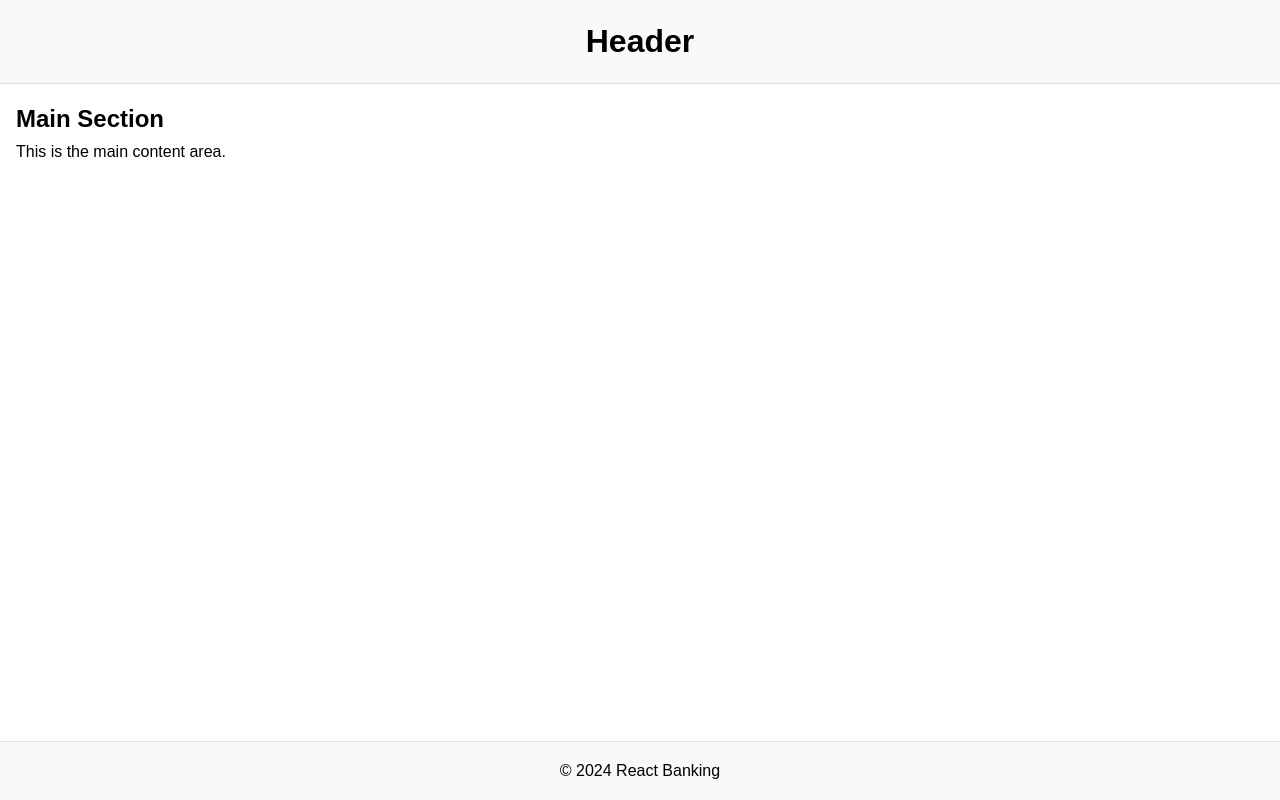
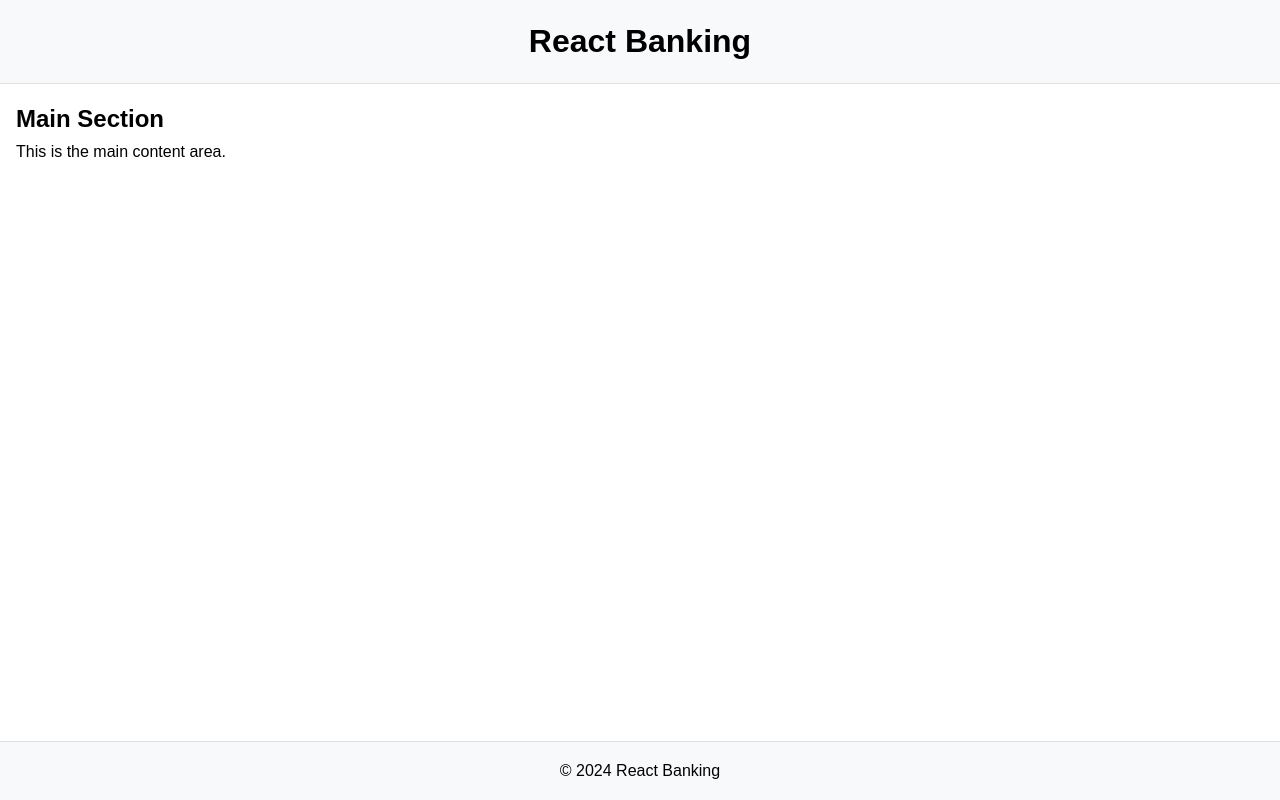
Before and after one commit to forus/react-banking, a React (Create React App) app in the folder react-banking/: page / in a window 1280 px wide. Built offline with nearby package versions, Linux system fonts and the light colour scheme.

Commit message:
Rename header to React Banking

```diff
--- a/react-banking/src/App.js
+++ b/react-banking/src/App.js
@@ -5,7 +5,7 @@ function App() {
   return (
     <div className="App">
         <header>
-            <h1>Header</h1>
+            <h1>React Banking</h1>
         </header>
         <main>
             <section>
```
